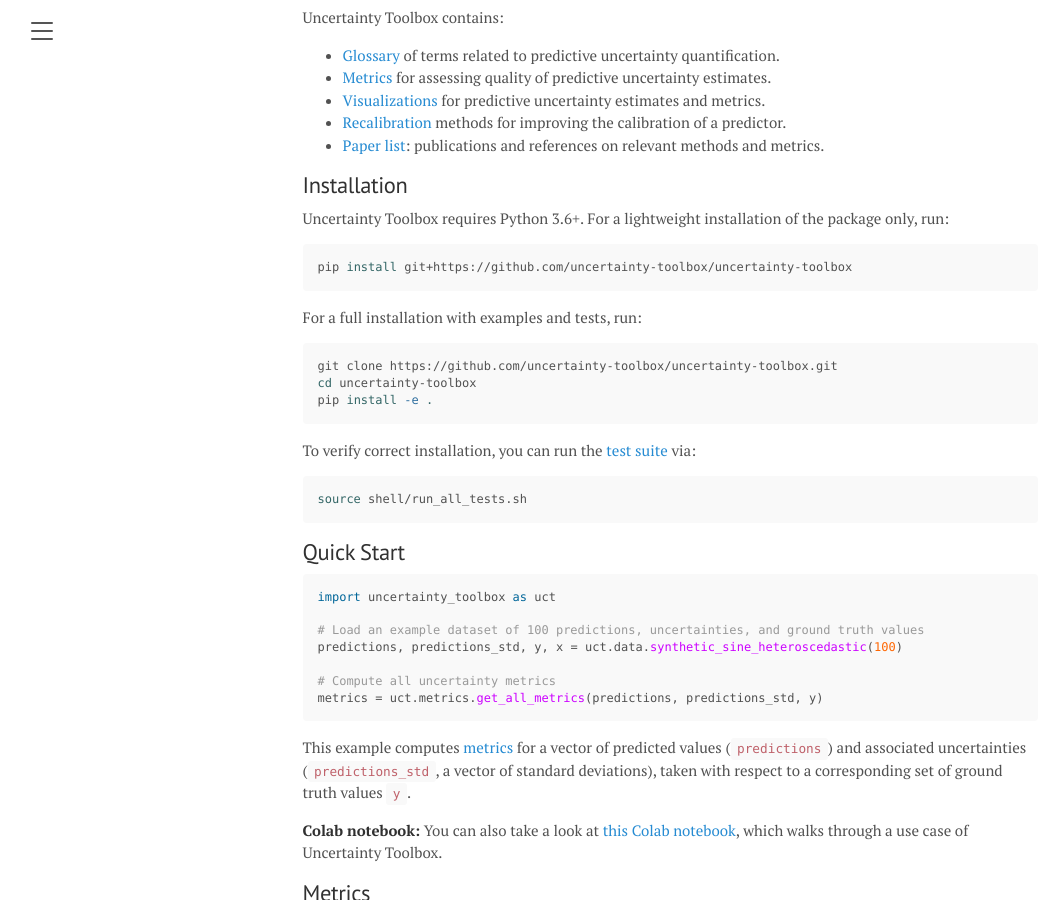
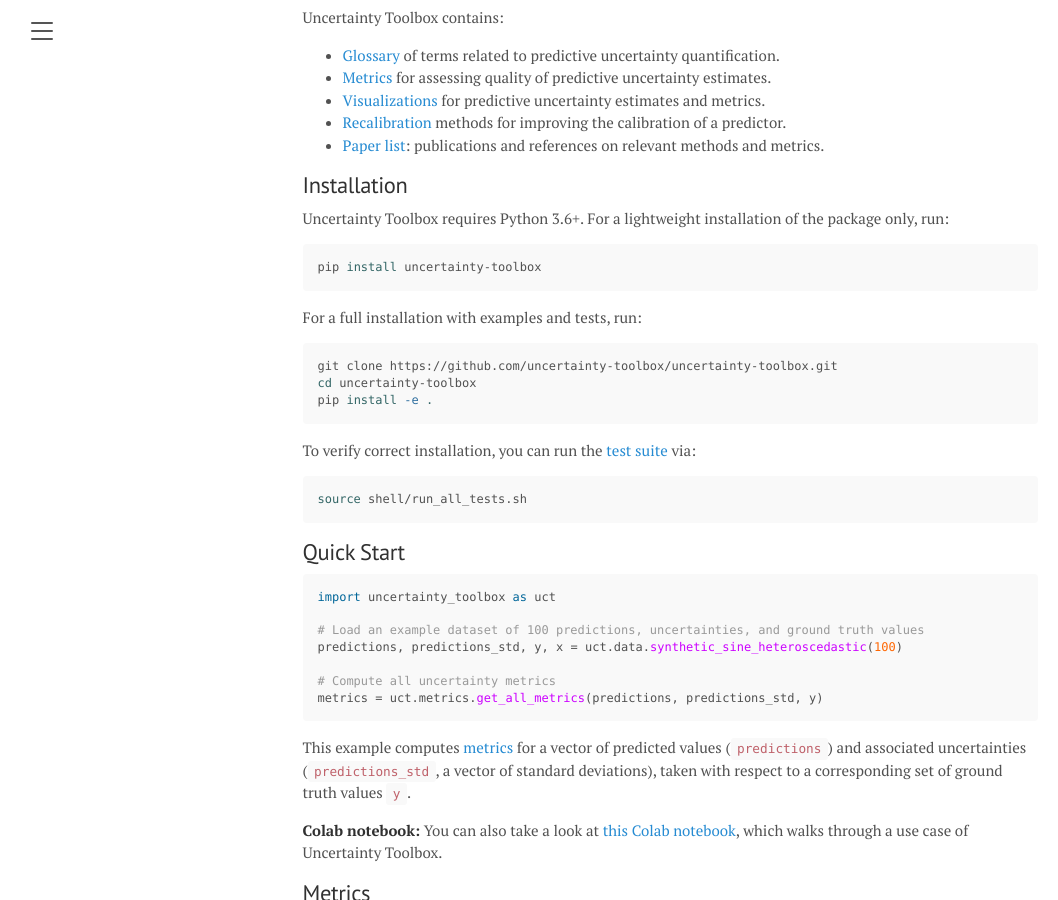
Before and after one commit to uncertainty-toolbox/uncertainty-toolbox.github.io, a Jekyll site: the page built from about.md, in a window 1280 px wide and 900 px high, scrolled down 516 px. Shown: the whole window, without its empty margins (0-1058 px from the left). Built offline with Jekyll 4.4.1, drawn with Linux system fonts in a browser that asks for light colours.

Commit message:
update about.md pip install instructions

````diff
--- a/about.md
+++ b/about.md
@@ -39,7 +39,7 @@ Uncertainty Toolbox contains:
 Uncertainty Toolbox requires Python 3.6+. For a lightweight installation of the package
 only, run:
 ```bash
-pip install git+https://github.com/uncertainty-toolbox/uncertainty-toolbox
+pip install uncertainty-toolbox
 ```
 
 For a full installation with examples and tests, run:
````
